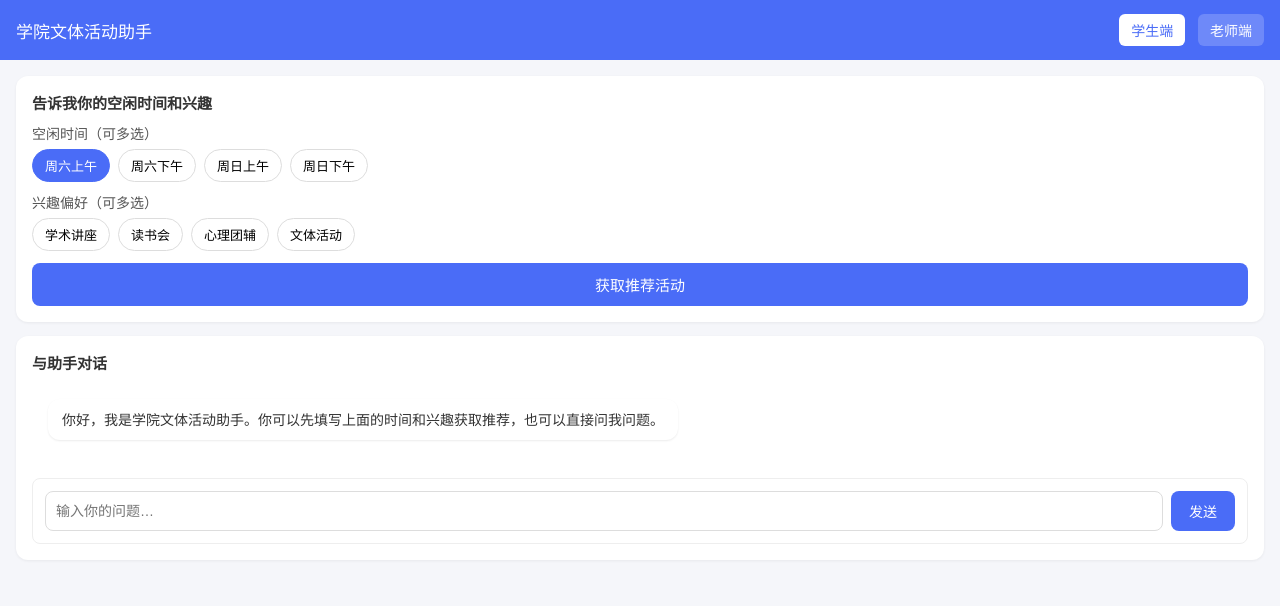
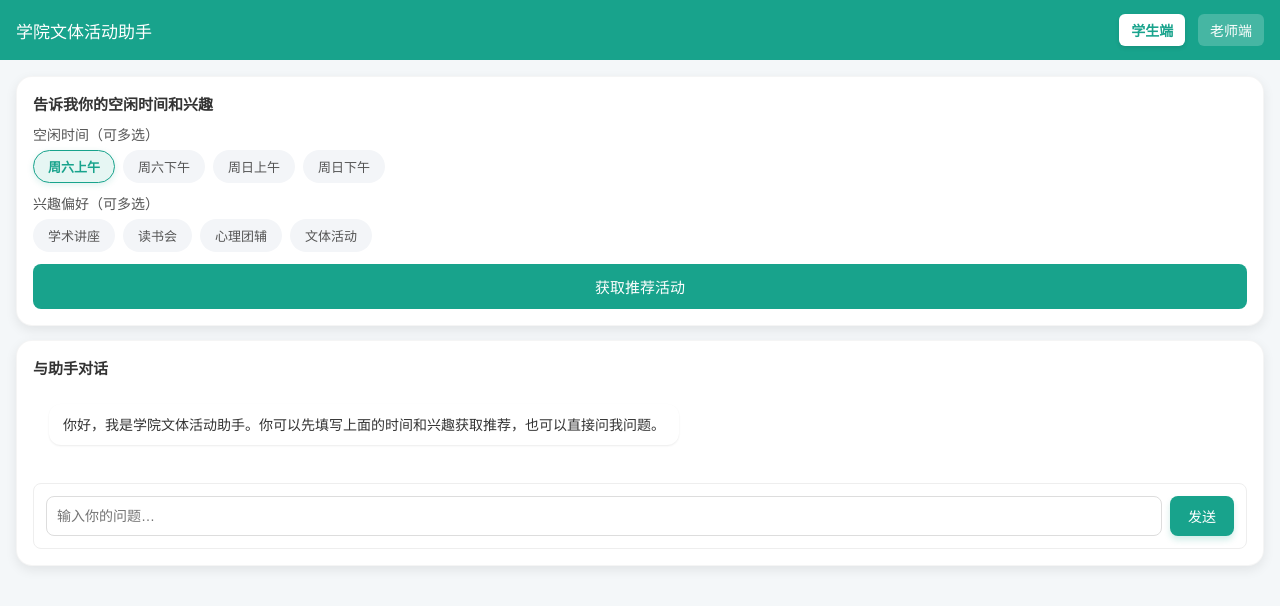
Before and after one commit to allay161/activity-assistant, a plain HTML site: page index.html in a window 1280 px wide. Both pictures are taken after a click on the element "周六上午". Drawn offline with Linux system fonts and the light colour scheme.

Commit message:
feat: 完成前端UI美化（全局色彩、悬浮、按钮、输入框聚焦、标签状态）

```diff
--- a/style.css
+++ b/style.css
@@ -1,37 +1,72 @@
 * { box-sizing: border-box; margin: 0; padding: 0; }
-body { font-family: -apple-system, "PingFang SC", sans-serif; background: #f5f6fa; height: 100vh; display: flex; flex-direction: column; }
-header { background: #4a6cf7; color: #fff; padding: 14px 16px; display: flex; justify-content: space-between; align-items: center; font-size: 17px; }
+body { font-family: -apple-system, "PingFang SC", sans-serif; background: #f4f7f9; height: 100vh; display: flex; flex-direction: column; }
+header { background:#18A38C; color: #fff; padding: 14px 16px; display: flex; justify-content: space-between; align-items: center; font-size: 17px;}
 header .tabs button { background: rgba(255,255,255,0.2); color: #fff; border: none; padding: 6px 12px; margin-left: 8px; border-radius: 6px; cursor: pointer; font-size: 14px; }
-header .tabs button.active { background: #fff; color: #4a6cf7; }
+header .tabs button.active { background: #fff; color: #18A38C;font-weight: bold; border-radius: 6px; box-shadow: 0 2px 4px rgba(0,0,0,0.1);}
 .page { flex: 1; overflow-y: auto; padding: 16px; display: none; }
 .page.active { display: block; }
 
-.card { background: #fff; border-radius: 12px; padding: 16px; margin-bottom: 14px; box-shadow: 0 1px 3px rgba(0,0,0,0.06); }
+.card { background: #fff; border-radius: 12px; padding: 16px; margin-bottom: 14px; box-shadow: 0 1px 3px rgba(0,0,0,0.06); border-radius: 16px;box-shadow: 0 4px 12px rgba(0, 0, 0, 0.08); border: 1px solid rgba(0, 0, 0, 0.04);transition: transform 0.2s ease, box-shadow 0.2s ease;}
+.card:hover {transform: translateY(-3px); box-shadow: 0 12px 24px rgba(0, 0, 0, 0.1);}
 .card h3 { font-size: 15px; margin-bottom: 10px; color: #333; }
 label { display: block; font-size: 14px; margin: 10px 0 6px; color: #555; }
 select, input[type=text], input[type=datetime-local], textarea { width: 100%; padding: 9px 10px; border: 1px solid #ddd; border-radius: 8px; font-size: 14px; outline: none; }
 textarea { resize: vertical; min-height: 60px; }
-button.primary { width: 100%; margin-top: 12px; padding: 11px; background: #4a6cf7; color: #fff; border: none; border-radius: 8px; font-size: 15px; cursor: pointer; }
-button.primary:active { opacity: 0.8; }
+button.primary { width: 100%; margin-top: 12px; padding: 12px; background: #18A38C; color: #fff; border: none; border-radius: 8px; font-size: 15px; cursor: pointer; box-shadow: 0 4px 6px rgba(24, 163, 140, 0.2)；transition: all 0.2s ease;font-weight: 500;}
+button.primary:hover {transform: translateY(-2px); box-shadow: 0 6px 12px rgba(24, 163, 140, 0.3); filter: brightness(1.05); }
+button.primary:active { transform: translateY(1px);box-shadow: 0 2px 4px rgba(24, 163, 140, 0.2); }
 .chip-group { display: flex; flex-wrap: wrap; gap: 8px; margin-top: 6px; }
-.chip { padding: 6px 12px; border: 1px solid #ddd; border-radius: 20px; font-size: 13px; cursor: pointer; background: #fff; }
-.chip.selected { background: #4a6cf7; color: #fff; border-color: #4a6cf7; }
+.chip {
+    padding: 6px 14px;
+    border: 1px solid transparent;
+    border-radius: 20px;
+    font-size: 13px;
+    cursor: pointer;
+    background: #f3f5f8;
+    color: #555;
+    transition: all 0.2s ease;
+}
+.chip:hover {
+    background: #e5e8ed;
+}
+.chip.selected {
+    background: #e6f6f3;
+    color: #18A38C;
+    border-color: #18A38C;
+    font-weight: 600;
+    box-shadow: 0 2px 6px rgba(24, 163, 140, 0.15);
+}
 
 #chat { flex: 1; overflow-y: auto; padding: 16px; }
 .msg { margin-bottom: 12px; display: flex; }
 .msg.user { justify-content: flex-end; }
-.msg.user .bubble { background: #4a6cf7; color: #fff; }
+.msg.user .bubble { background: #18A38C; color: #fff; }
 .msg.ai .bubble { background: #fff; color: #333; }
 .bubble { max-width: 80%; padding: 10px 14px; border-radius: 12px; font-size: 14px; line-height: 1.5; box-shadow: 0 1px 2px rgba(0,0,0,0.08); white-space: pre-wrap; }
 #inputBar { display: flex; padding: 12px; background: #fff; border-top: 1px solid #e0e0e0; }
 #inputBar input { flex: 1; padding: 10px; border: 1px solid #ddd; border-radius: 8px; font-size: 14px; outline: none; }
-#inputBar button { margin-left: 8px; padding: 10px 18px; background: #4a6cf7; color: #fff; border: none; border-radius: 8px; font-size: 14px; cursor: pointer; }
+#inputBar button { margin-left: 8px; padding: 10px 18px; background: #18A38C; color: #fff; border: none; border-radius: 8px; font-size: 14px; cursor: pointer; box-shadow: 0 4px 6px rgba(24, 163, 140, 0.2); transition: all 0.2s ease;}
+#inputBar button:hover {transform: translateY(-2px);box-shadow: 0 6px 12px rgba(24, 163, 140, 0.3);filter: brightness(1.05);}
+#inputBar button:active { transform: translateY(1px);box-shadow: 0 2px 4px rgba(24, 163, 140, 0.2);}
 
 .q-item { border-bottom: 1px solid #eee; padding: 10px 0; }
 .q-item .q-text { font-size: 14px; color: #333; margin-bottom: 6px; }
 .q-item .q-meta { font-size: 12px; color: #999; margin-bottom: 8px; }
 .q-item .q-reply { display: flex; gap: 8px; }
 .q-item .q-reply input { flex: 1; }
-.q-item .q-reply button { padding: 8px 14px; background: #4a6cf7; color: #fff; border: none; border-radius: 6px; font-size: 13px; cursor: pointer; }
+.q-item .q-reply button { padding: 8px 14px; background: #18A38C; color: #fff; border: none; border-radius: 6px; font-size: 13px; cursor: pointer; }
 
 .toast { position: fixed; top: 20px; left: 50%; transform: translateX(-50%); background: #333; color: #fff; padding: 10px 20px; border-radius: 8px; font-size: 14px; z-index: 999; display: none; }
+
+input, textarea {
+    border: 1px solid #dcdfe6;
+    border-radius: 6px;
+    padding: 10px 12px;
+    transition: all 0.3s;
+}
+
+input:focus, textarea:focus {
+    outline: none;
+    border-color: #18A38C;
+    box-shadow: 0 0 0 3px rgba(24, 163, 140, 0.15);
+}
```
